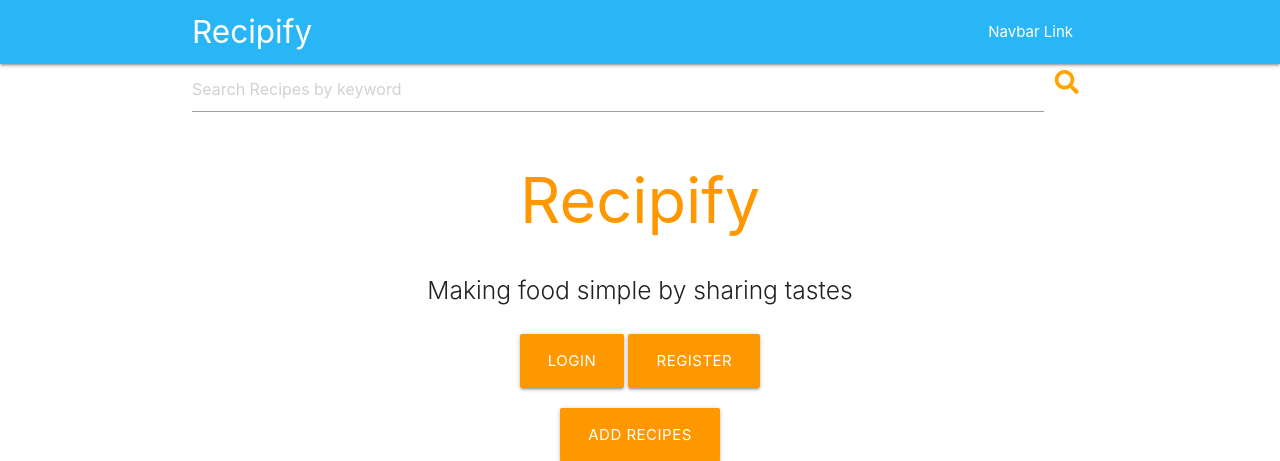
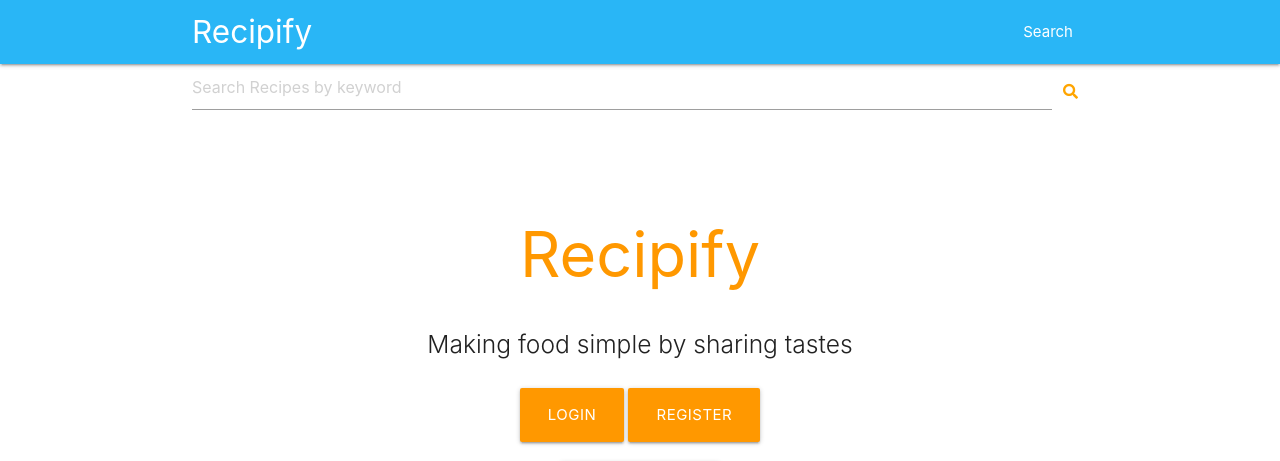
Before and after one commit to TobinWebDesign/Milestone-Project-Data-Centric-Development-Milestone-Project-, a Flask app: page / in a window 1280 px wide. Shown: the top 461 px of the page. Run offline with Flask 2, Linux system fonts and the light colour scheme; data that the repository does not hold is empty; some libraries are stand-ins or nearby versions.

Commit message:
finishes to READ.md and moved search box from navbar.html to base.html

```diff
--- a/static/css/style.css
+++ b/static/css/style.css
@@ -29,6 +29,7 @@
 }
 
 .recipe-search {
+    font-color: orange;
     width: 100%;
     display: flex;
     align-items: center;
--- a/templates/base.html
+++ b/templates/base.html
@@ -16,7 +16,15 @@
     {% block nav %}
         {% include 'includes/_navbar.html' %}
     {% endblock %}
+    <div class="container">
+    <!-- Search Box -->
+                    <form class="recipe-search" action="{{ url_for('search')}}"  method="POST">
+                        <input type="text" class="form-control" placeholder="Search Recipes by keyword" id="search" name="search" required>
 
+                        <button class="waves-effect waves-light transparent" type="submit" name="action"><i class="fa fa-search"></i></button>
+
+                    </form>
+    </div>
     {% block content %}
     {% endblock %}
     {% block footer %}
--- a/templates/includes/_navbar.html
+++ b/templates/includes/_navbar.html
@@ -6,22 +6,13 @@
         <a id="logo-container" href="/" class="brand-logo">Recipify</a>
 
         <ul class="right hide-on-med-and-down">
-            <li><a href="#">Navbar Link</a></li>
+            <li><a href="/search_recipes">Search</a></li>
         </ul>
 
         <ul id="nav-mobile" class="sidenav">
-            <li><a href="#">Navbar Link</a></li>
+            <li><a href="/search_recipes">Search</a></li>
         </ul>
         <a href="#" data-target="nav-mobile" class="sidenav-trigger"><i class="material-icons">menu</i></a>
     </div>
-    <div class="container">
-    <!-- Search Box -->
-                    <form class="recipe-search center" action="{{ url_for('search')}}"  method="POST">
-                        <input type="text" class="form-control" placeholder="Search Recipes by keyword" id="search" name="search" required>
-
-                        <button class="waves-effect waves-light transparent" type="submit" name="action"><i class="fa fa-search"></i></button>
-
-                    </form>
-    </div>
 </nav>
 {% endblock %}
```
Also changed, not shown: README.md.
